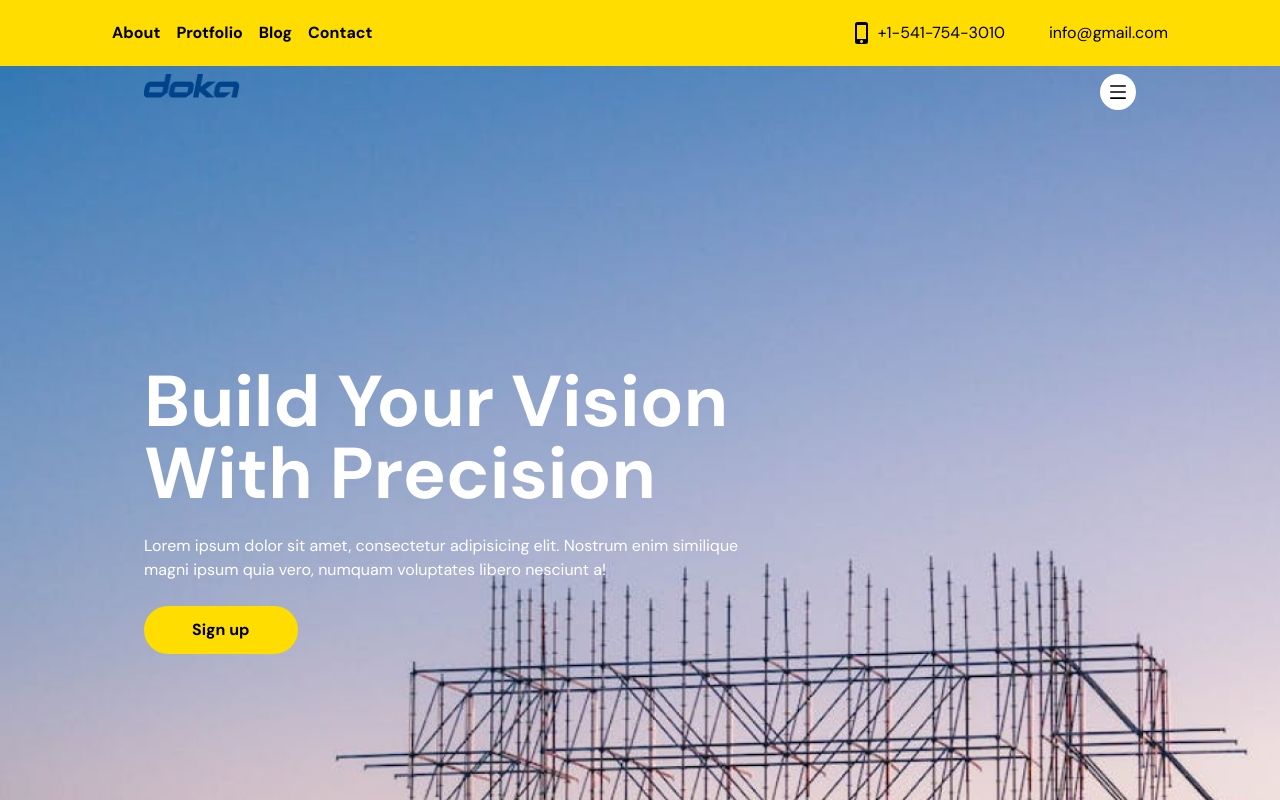
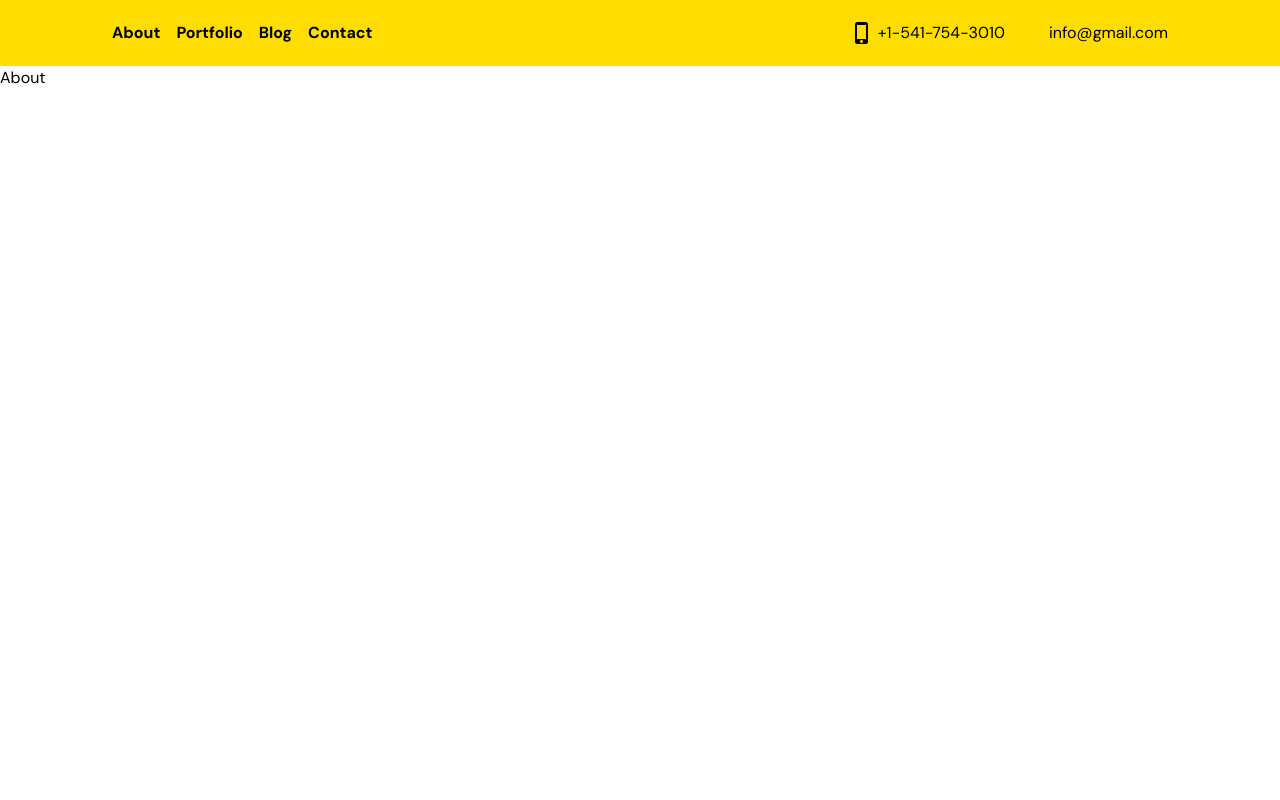
Before and after one commit to Ebiperre/FormyardNIG, a React (Vite) app: page /about in a window 1280 px wide. Shown: the top 800 px of the page. Built offline with nearby package versions, Linux system fonts and the light colour scheme; some icons are missing.

Commit message:
NAV fixed

```diff
--- a/package.json
+++ b/package.json
@@ -15,6 +15,7 @@
     "react": "^18.2.0",
     "react-dom": "^18.2.0",
     "react-icons": "^4.11.0",
+    "react-router-dom": "^6.17.0",
     "tailwindcss": "^3.3.3"
   },
   "devDependencies": {
--- a/src/App.jsx
+++ b/src/App.jsx
@@ -1,14 +1,35 @@
-import { useState } from 'react'
-import './App.css'
-import Home from './pages/Home'
+import React from 'react';
+import {
+  BrowserRouter,
+  Routes,
+  Route,
+  Link,
+  Outlet
+} from "react-router-dom";
+
+import './App.css';
+import Home from './pages/Home';
+import About from './pages/About';
+import Portfolio from './pages/Portfolio';
+import Blog from './pages/Blog';
+import Contact from './pages/Contact';
+import Navigation from './components/Navigation';
 
 function App() {
-
   return (
-    <>
-    <Home />
-    </>
-  )
+    <BrowserRouter>
+      <Navigation />
+      <Routes>
+        <Route exact path='/' element={<Home />} />
+        <Route path="/about" element={<About />} />
+        <Route path="/portfolio" element={<Portfolio />} />
+        <Route path="/blog" element={<Blog />} />
+        <Route path="/contact" element={<Contact />} />
+      </Routes>
+    </BrowserRouter>
+  );
 }
 
-export default App
+
+
+export default App;
--- a/src/components/Navigation.jsx
+++ b/src/components/Navigation.jsx
@@ -1,5 +1,5 @@
 import React from 'react';
-
+import { Outlet, Link } from "react-router-dom";
 import { PiEnvelope } from 'react-icons/pi';
 import { MdPhoneIphone } from 'react-icons/md';
 
@@ -8,10 +8,10 @@ const Navigation = () => {
     <div className="bg-[#FFDD00] w-full min-h-[66px]">
       <div className=" mx-auto  px-28 w-full container  flex justify-between items-center h-[66px] ">
         <div className="flex  items-center w-full gap-4">
-          <h2 className="font-bold">About</h2>
-          <h2 className="font-bold">Protfolio</h2>
-          <h2 className="font-bold">Blog</h2>
-          <h2 className="font-bold">Contact</h2>
+          <Link to={`about`} className="font-bold">About</Link>
+          <Link to={`portfolio`} className="font-bold">Portfolio</Link>
+          <Link to={`blog`} className="font-bold">Blog</Link>
+          <Link to={`contact`} className="font-bold">Contact</Link>
         </div>
         <div className="flex  items-center w-full justify-end  gap-4">
           <div className="flex items-center gap-1">
--- /dev/null
+++ b/src/pages/About.jsx
@@ -0,0 +1,9 @@
+import React from 'react'
+
+function About() {
+  return (
+    <div>About</div>
+  )
+}
+
+export default About
--- /dev/null
+++ b/src/pages/Blog.jsx
@@ -0,0 +1,9 @@
+import React from 'react'
+
+function Blog() {
+  return (
+    <div>Blog</div>
+  )
+}
+
+export default Blog
--- /dev/null
+++ b/src/pages/Contact.jsx
@@ -0,0 +1,9 @@
+import React from 'react'
+
+function Contact() {
+  return (
+    <div>Contact</div>
+  )
+}
+
+export default Contact
--- a/src/pages/Home.jsx
+++ b/src/pages/Home.jsx
@@ -9,7 +9,7 @@ import Products from "../components/Products"
 const Home = () => {
   return (
     <div className='w-full '>
-        <Navigation />
+        {/* <Navigation /> */}
         <Hero  />
         <Stats  />
         <Services />
--- /dev/null
+++ b/src/pages/Portfolio.jsx
@@ -0,0 +1,9 @@
+import React from 'react'
+
+function Portfolio() {
+  return (
+    <div>Portfolio</div>
+  )
+}
+
+export default Portfolio
```
Also changed, not shown: 1 other file (tests, documents, lock files or other folders).
